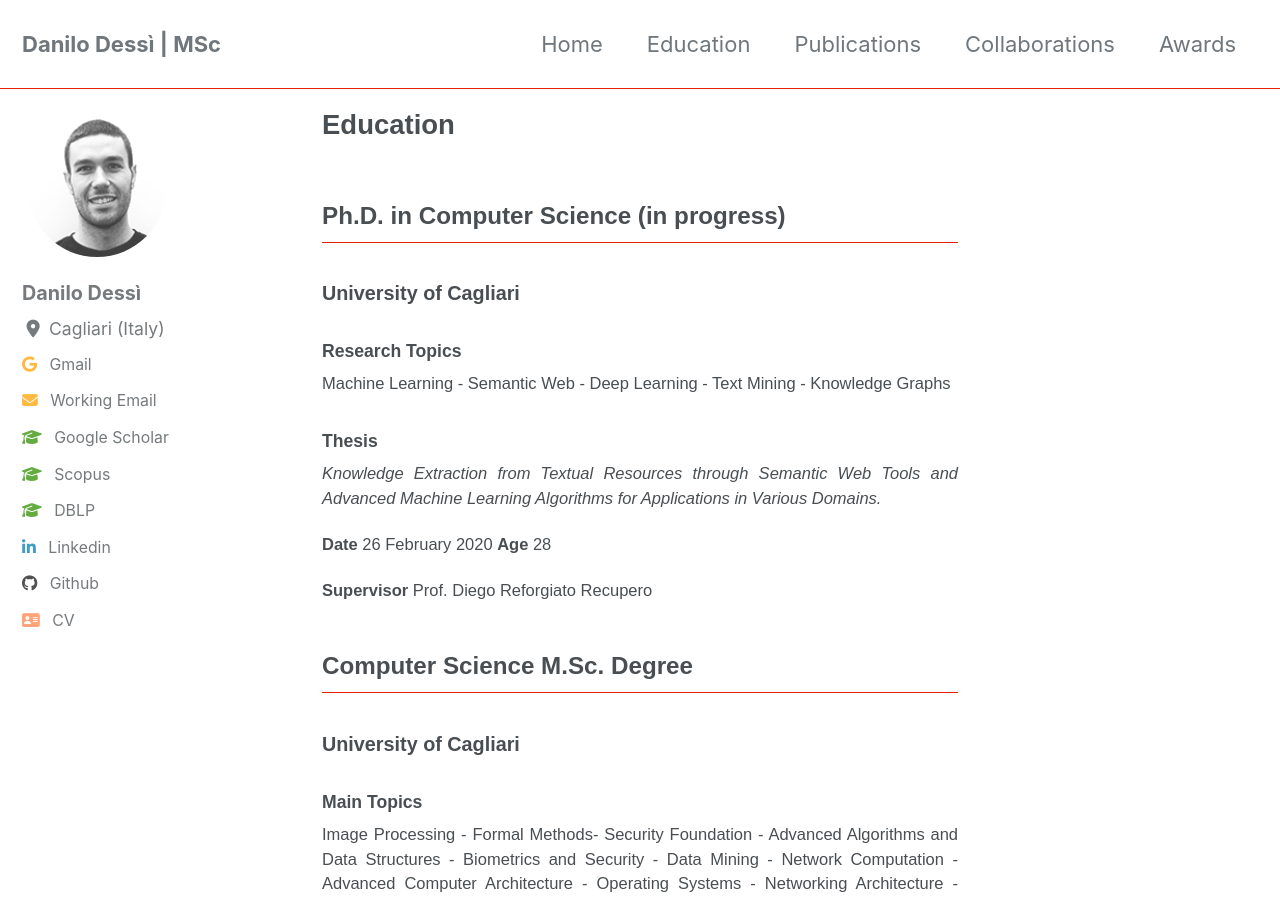
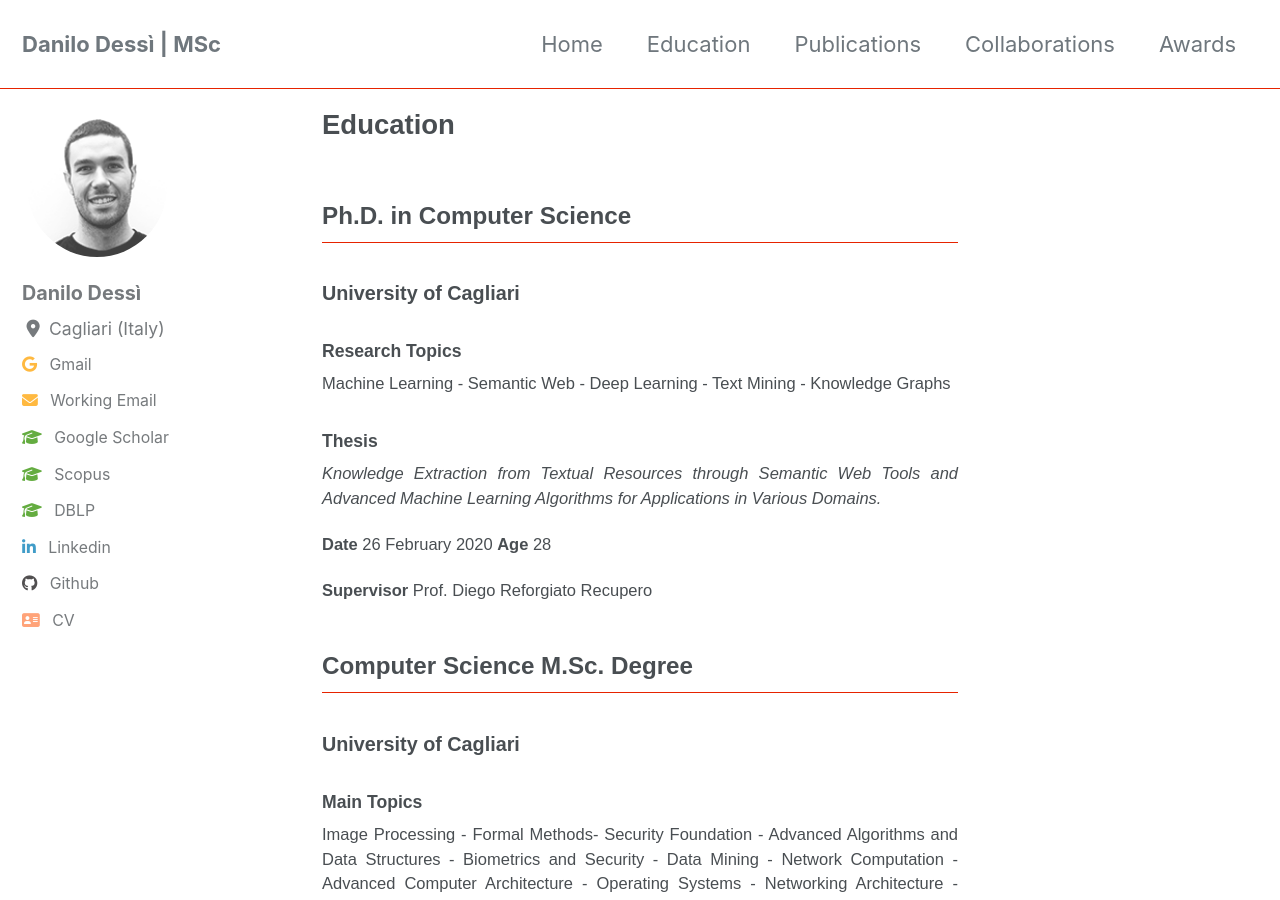
Before and after one commit to danilo-dessi/danilo-dessi.github.io, a Jekyll site: the page built from pages/education.md, in a window 1280 px wide and 900 px high. Built offline with Jekyll 4.4.1, drawn with Linux system fonts in a browser that asks for light colours; cached includes are drawn as plain includes; nearby versions of some CDN libraries.

```diff
--- a/pages/education.md
+++ b/pages/education.md
@@ -5,7 +5,7 @@ permalink: /education/
 title: Education
 ---
 
-## Ph.D. in Computer Science (in progress)
+## Ph.D. in Computer Science
 ### University of Cagliari
 #### Research Topics
 
```
